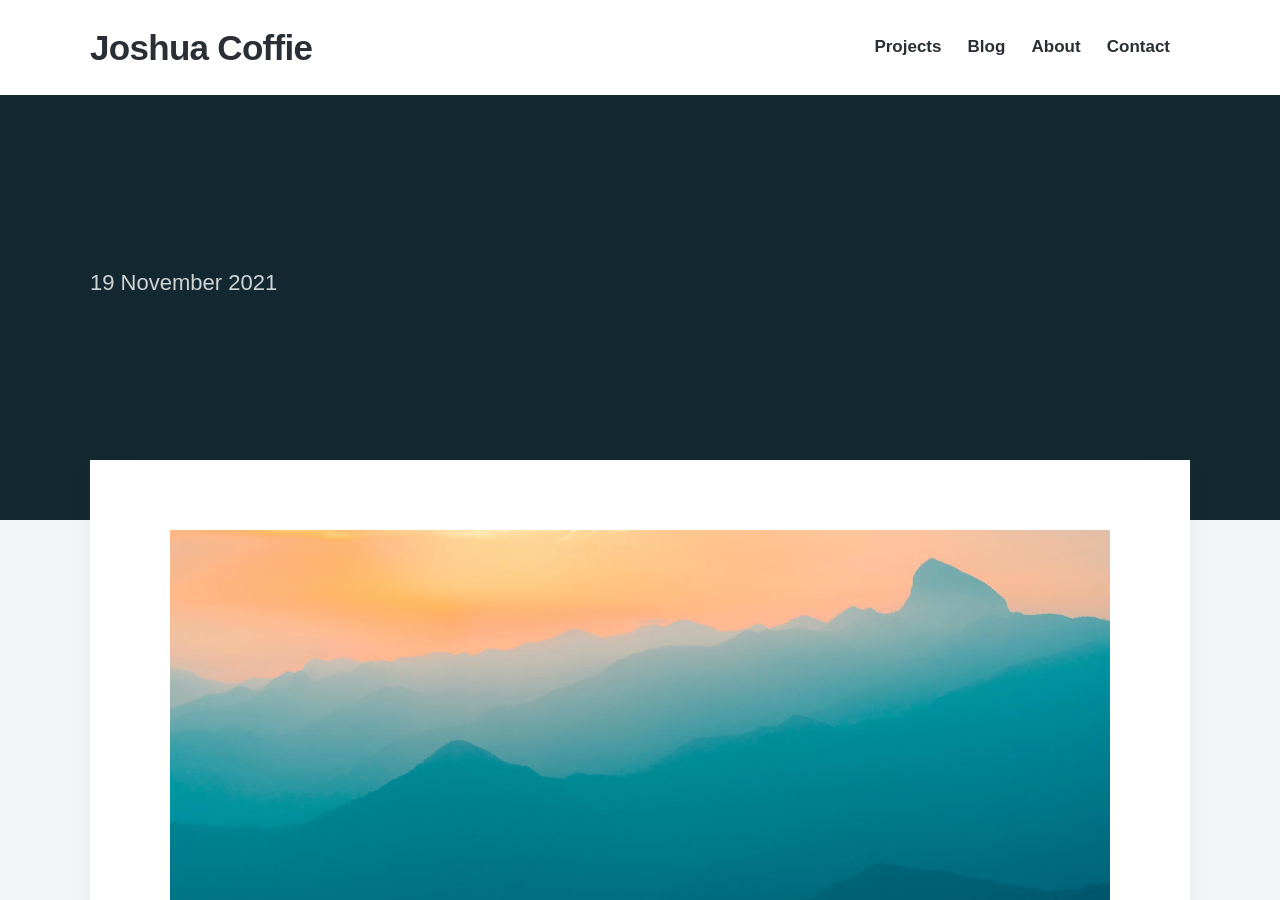
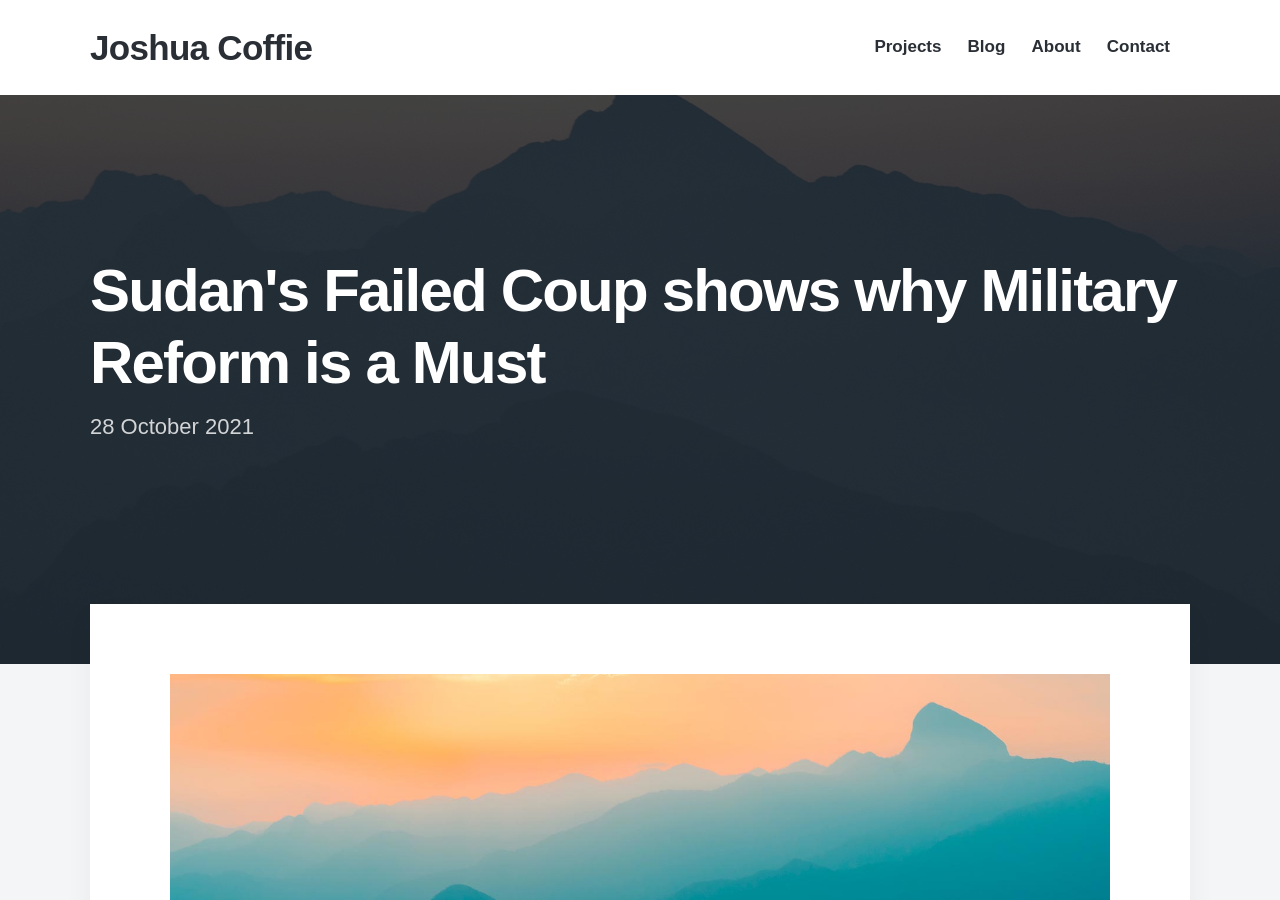
Before and after one commit to starbuck10/JCoffie, a Jekyll site: the page built from _posts/2021-10-28-failed-coup-Sudan.md, in a window 1280 px wide and 900 px high. Built offline with Jekyll 4.4.1, drawn with Linux system fonts in a browser that asks for light colours; nearby versions of some CDN libraries; some web fonts are replaced.

Commit message:
Updating blog titles

```diff
--- a/_posts/2021-10-28-failed-coup-Sudan.md
+++ b/_posts/2021-10-28-failed-coup-Sudan.md
@@ -1,5 +1,5 @@
 ---
-title: 'Sudan's Failed Coup shows why Military Reform is a Must'
+title: Sudan's Failed Coup shows why Military Reform is a Must
 subtitle: 'Blog Post Review'
 date: 2021-10-28 00:00:00
 description:
```
Also changed, not shown: _posts/2021-09-23-income-equality-programs.md (+1 -1 lines).
